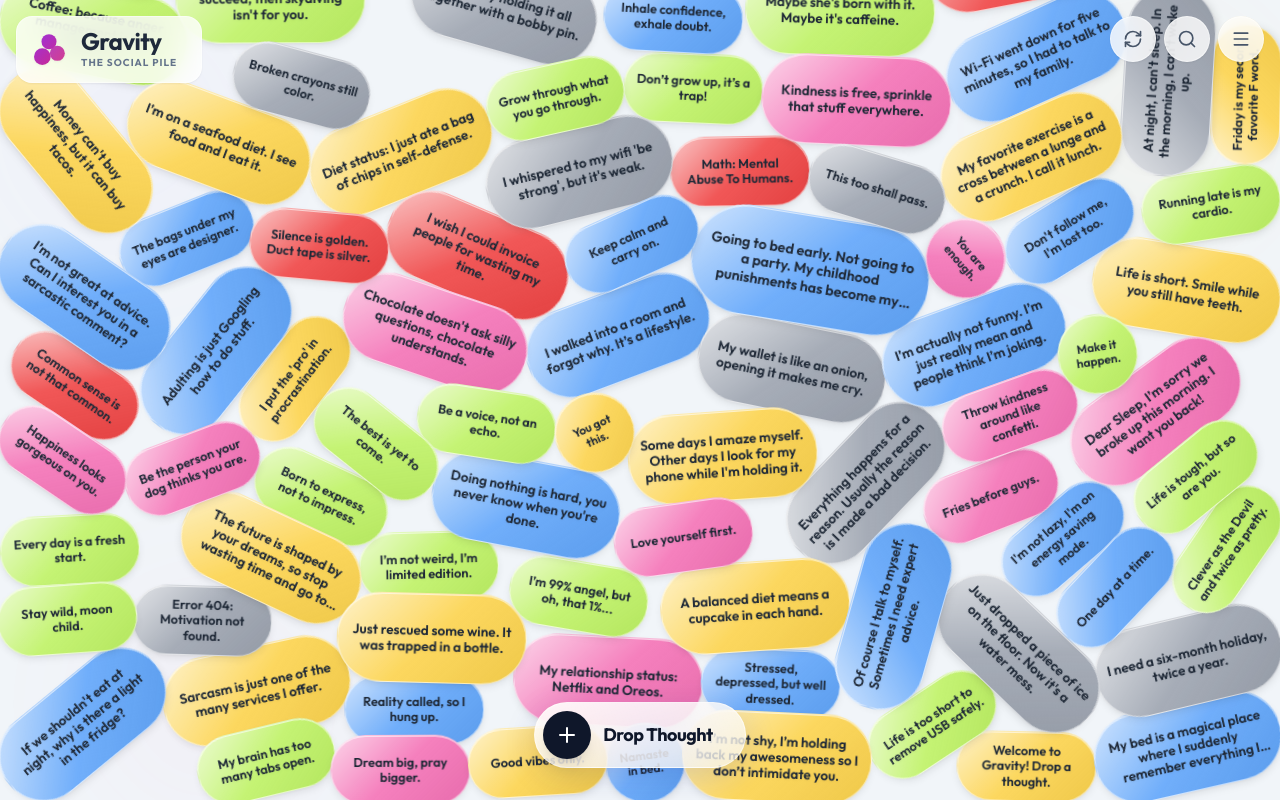
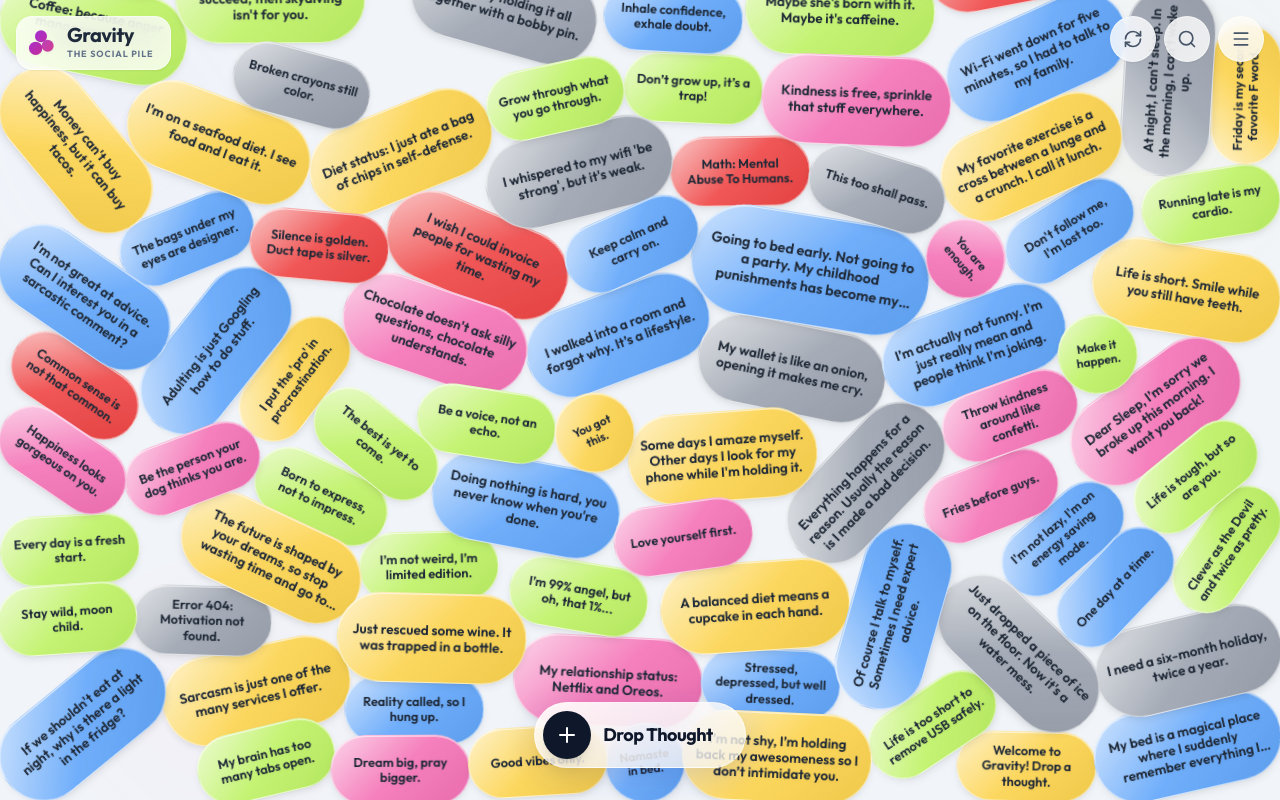
Before and after one commit to phalla-doll/gravity-post, a React (Vite) app: page / in a window 1280 px wide. Built offline with nearby package versions, Linux system fonts and the light colour scheme; no server answers.

Commit message:
feat: Refine header logo and text sizing
Adjusts the dimensions of the logo SVG and the font sizes for the application title and tagline within the header. This provides a more compact and visually balanced header presentation.

```diff
--- a/App.tsx
+++ b/App.tsx
@@ -187,11 +187,11 @@ const App: React.FC = () => {
       <header className="absolute top-0 left-0 right-0 z-20 p-4 pointer-events-none flex justify-between items-start">
         <button
           onClick={() => setIsAboutModalOpen(true)}
-          className="bg-white/80 backdrop-blur-md rounded-2xl p-3 pr-6 shadow-sm border border-white/50 pointer-events-auto flex items-center gap-3 hover:bg-white hover:scale-105 active:scale-95 transition-all text-left"
+          className="bg-white/80 backdrop-blur-md rounded-2xl p-2 pr-4 shadow-sm border border-white/50 pointer-events-auto flex items-center gap-2.5 hover:bg-white hover:scale-105 active:scale-95 transition-all text-left"
           title="About Project"
         >
            {/* Custom Logo */}
-           <div className="relative w-10 h-10 flex-shrink-0">
+           <div className="relative w-8 h-8 flex-shrink-0">
              <svg viewBox="0 0 48 48" fill="none" className="w-full h-full drop-shadow-sm" xmlns="http://www.w3.org/2000/svg">
                 <defs>
                   <linearGradient id="logo-gradient" x1="0" y1="0" x2="48" y2="48" gradientUnits="userSpaceOnUse">
@@ -206,10 +206,10 @@ const App: React.FC = () => {
            </div>
 
            <div>
-             <h1 className="text-2xl font-black tracking-tight text-slate-800 leading-none">
+             <h1 className="text-xl font-black tracking-tight text-slate-800 leading-none">
                Gravity
              </h1>
-             <p className="text-[10px] text-slate-500 font-bold tracking-widest uppercase mt-0.5">The Social Pile</p>
+             <p className="text-[9px] text-slate-500 font-bold tracking-widest uppercase mt-0.5">The Social Pile</p>
            </div>
         </button>
 
```
